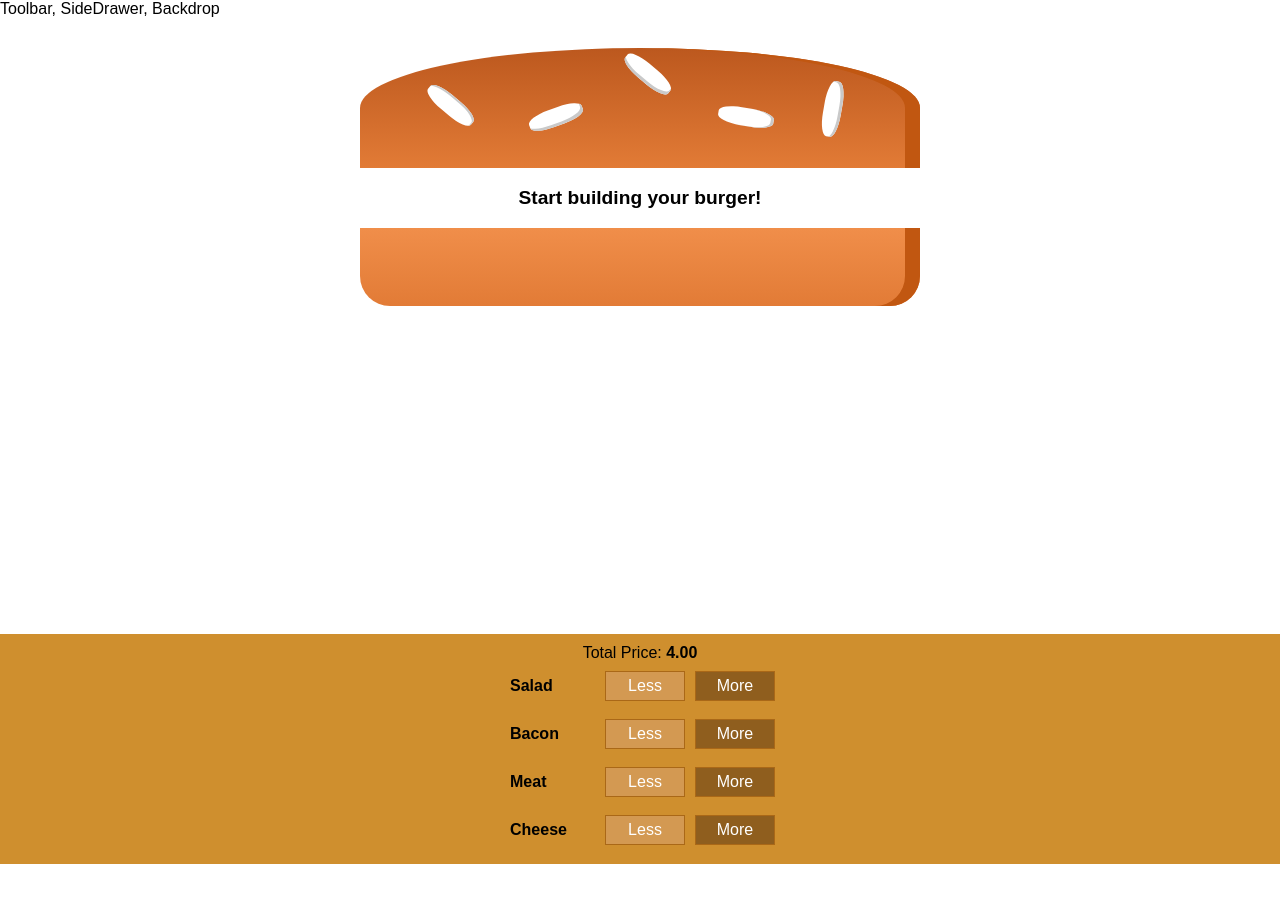
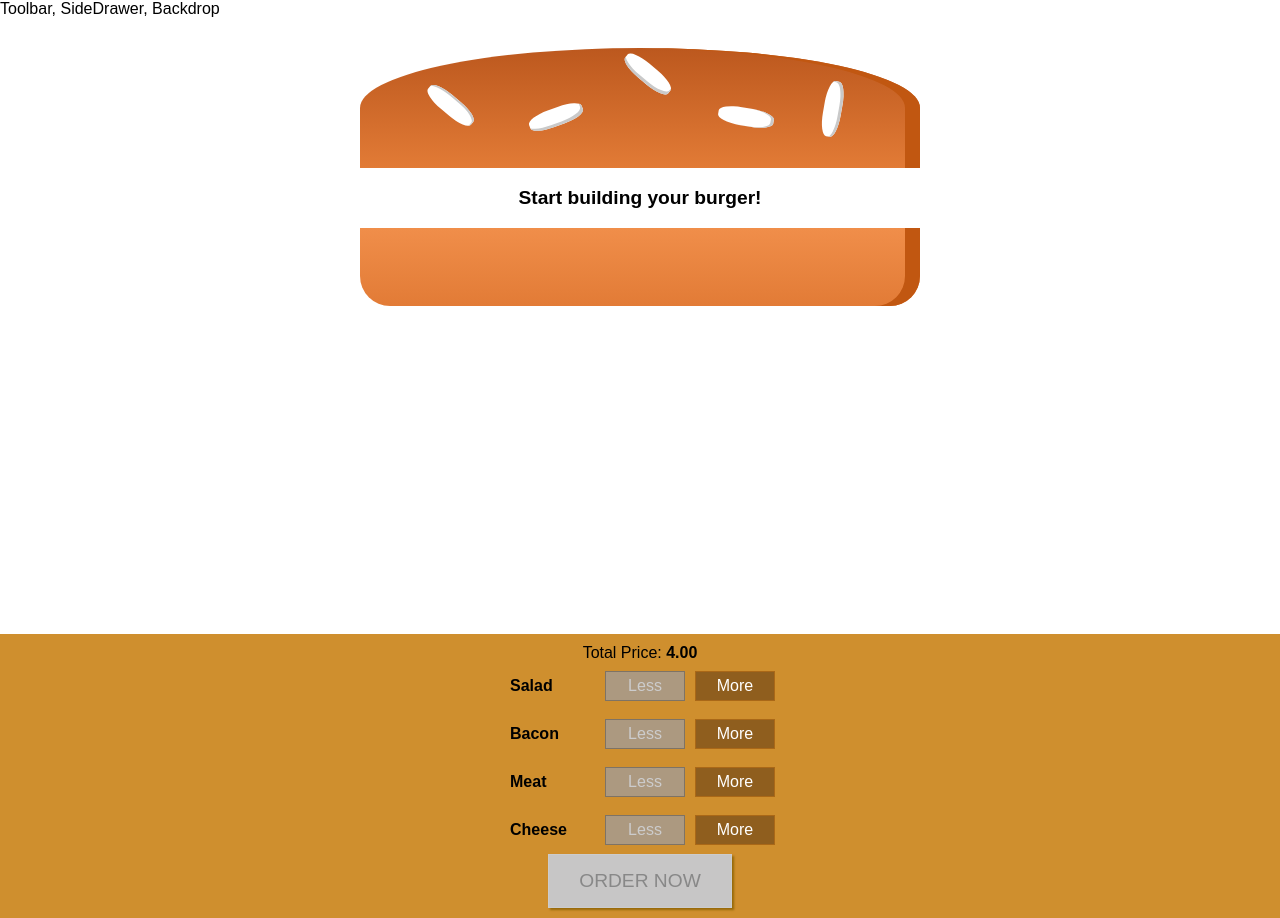
Before and after one commit to shrungBhatt/MyBurger, a React app: page / in a window 1280 px wide. Before the commit the page ends 864 px from the top, so only its background shows below. Built offline with nearby package versions, Linux system fonts and the light colour scheme.

Commit message:
Disabled the less button if there is not ingredient of that type

```diff
--- a/src/components/BuildControls/BuildControl/BuildControl.js
+++ b/src/components/BuildControls/BuildControl/BuildControl.js
@@ -5,7 +5,9 @@ import classes from './BuildControl.css';
 const buildControl = (props) => (
     <div className={classes.BuildControl}>
         <div className={classes.Label}>{props.label}</div>
-        <button className={classes.Less} onClick={() => props.lessClick(props.type)}>Less</button>
+        <button className={classes.Less}
+                onClick={() => props.lessClick(props.type)}
+                disabled={props.disabled}>Less</button>
         <button className={classes.More} onClick={() => props.moreClick(props.type)}>More</button>
     </div>
 )
--- a/src/components/BuildControls/BuildControls.css
+++ b/src/components/BuildControls/BuildControls.css
@@ -8,3 +8,28 @@
     margin: auto;
     padding: 10px 0;
 }
+
+.OrderButton {
+    background-color: #DAD735;
+    outline: none;
+    cursor: pointer;
+    border: 1px solid #966909;
+    color: #966909;
+    font-family: inherit;
+    font-size: 1.2em;
+    padding: 15px 30px;
+    box-shadow: 2px 2px 2px #966909;
+}
+
+.OrderButton:hover, .OrderButton:active {
+    background-color: #A0DB41;
+    border: 1px solid #966909;
+    color: #966909;
+}
+
+.OrderButton:disabled {
+    background-color: #C7C6C6;
+    cursor: not-allowed;
+    border: 1px solid #ccc;
+    color: #888888;
+}
--- a/src/components/BuildControls/BuildControls.js
+++ b/src/components/BuildControls/BuildControls.js
@@ -10,13 +10,16 @@ const buildControls = (props) => {
             label={control.label}
             type={control.type}
             moreClick={props.moreClick}
-            lessClick={props.lessClick} />
+            lessClick={props.lessClick}
+            disabled={props.disabled[control.type]} />
     });
 
     return (
         <div className={classes.BuildControls}>
             <div>Total Price: <strong>{props.totalPrice.toFixed(2)}</strong></div>
             {listOfControls}
+            <button className={classes.OrderButton}
+                disabled={!props.purchasable}>ORDER NOW</button>
         </div>
     )
 }
--- a/src/containers/BurgerBuilder/BurgerBuilder.js
+++ b/src/containers/BurgerBuilder/BurgerBuilder.js
@@ -26,7 +26,20 @@ class BurgerBuilder extends Component {
             { label: 'Meat', type: 'meat' },
             { label: 'Cheese', type: 'cheese' }
         ],
-        totalPrice: 4
+        totalPrice: 4,
+        purchasable: false
+    }
+
+    updatePrachasable(ingredients) {
+        const sum = Object.keys(ingredients)
+            .map(igKey => {
+                return ingredients[igKey];
+            })
+            .reduce((sum, el) => {
+                return sum + el;
+            }, 0);
+
+        this.setState({ purchasable: sum > 0 })
     }
 
     OnLessButtonClicked = (type) => {
@@ -42,6 +55,7 @@ class BurgerBuilder extends Component {
         };
         updatedIngredients[type] = newCount;
         this.setState({ ingredients: updatedIngredients, totalPrice: newTotalPrice });
+        this.updatePrachasable(updatedIngredients);
     }
 
     OnMoreButtonClicked = (type) => {
@@ -53,9 +67,20 @@ class BurgerBuilder extends Component {
         updatedIngredients[type] = newCount;
         const newTotalPrice = this.state.totalPrice + INGREDIENT_PRICES[type];
         this.setState({ ingredients: updatedIngredients, totalPrice: newTotalPrice });
+        this.updatePrachasable(updatedIngredients);
     }
 
     render() {
+        const disabledInfo = {
+            ...this.state.ingredients
+        }
+
+        for (let key in disabledInfo) {
+            disabledInfo[key] = disabledInfo[key] <= 0;
+        }
+
+        console.log(disabledInfo);
+
         return (
             <Aux>
                 <Burger ingredients={this.state.ingredients} />
@@ -63,7 +88,9 @@ class BurgerBuilder extends Component {
                     controls={this.state.buildControls}
                     moreClick={this.OnMoreButtonClicked}
                     lessClick={this.OnLessButtonClicked}
-                    totalPrice={this.state.totalPrice} />
+                    totalPrice={this.state.totalPrice}
+                    purchasable={this.state.purchasable}
+                    disabled={disabledInfo} />
             </Aux>
         );
     }
```
